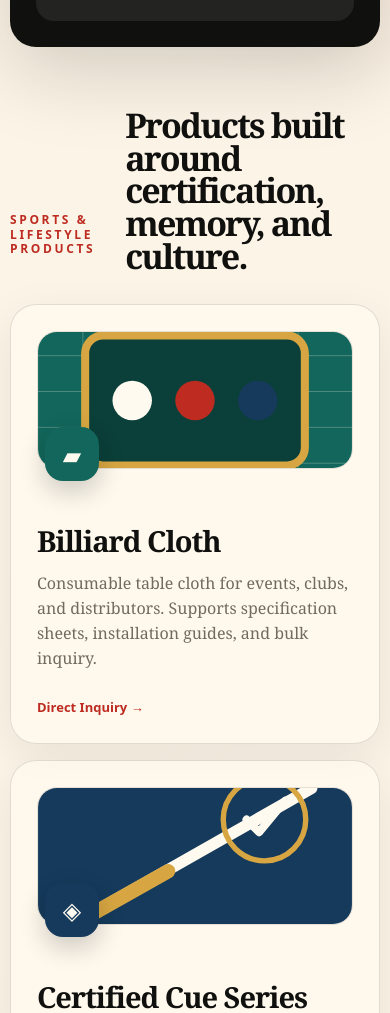
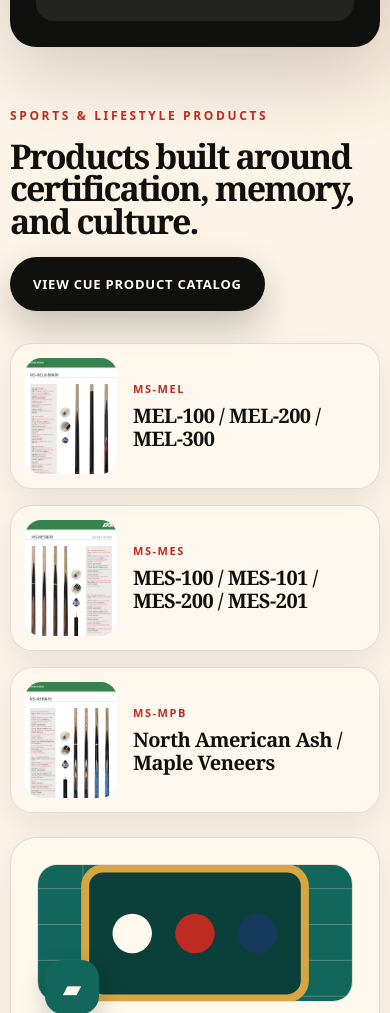
Before and after one commit to xuyongchang88/tourdeindonesia-site, a plain HTML site: page index.html in a window 390 px wide. Shown: the part 4160-5173 px from the top of the page. Drawn offline with Linux system fonts and the light colour scheme.

Commit message:
Make cue catalog visible on homepage

```diff
--- a/index.html
+++ b/index.html
@@ -28,6 +28,7 @@
       <nav class="nav" aria-label="Primary navigation">
         <a href="#events" data-i18n="nav.events">Events</a>
         <a href="#products" data-i18n="nav.products">Products</a>
+        <a href="#cue-catalog" data-i18n="nav.catalog">Catalog</a>
         <a href="#trust" data-i18n="nav.trust">Trust</a>
         <a href="#news" data-i18n="nav.news">News</a>
         <a href="#contact" data-i18n="nav.contact">Contact</a>
@@ -131,9 +132,27 @@
       </section>
 
       <section class="section products" id="products">
-        <div class="section-heading">
-          <p class="eyebrow" data-i18n="products.eyebrow">Sports & Lifestyle Products</p>
-          <h2 data-i18n="products.title">Products built around certification, memory, and culture.</h2>
+        <div class="section-heading products-heading">
+          <div>
+            <p class="eyebrow" data-i18n="products.eyebrow">Sports & Lifestyle Products</p>
+            <h2 data-i18n="products.title">Products built around certification, memory, and culture.</h2>
+          </div>
+          <a class="btn primary catalog-jump" href="#cue-catalog" data-i18n="products.catalogCta">View Cue Product Catalog</a>
+        </div>
+
+        <div class="catalog-preview" aria-label="Featured cue catalog preview">
+          <article>
+            <img src="./assets/catalog/ms-mel-01.jpg" alt="MS-MEL cue product catalog preview" loading="lazy" />
+            <div><span>MS-MEL</span><strong>MEL-100 / MEL-200 / MEL-300</strong></div>
+          </article>
+          <article>
+            <img src="./assets/catalog/ms-mes-01.jpg" alt="MS-MES cue product catalog preview" loading="lazy" />
+            <div><span>MS-MES</span><strong>MES-100 / MES-101 / MES-200 / MES-201</strong></div>
+          </article>
+          <article>
+            <img src="./assets/catalog/ms-mpb-03.jpg" alt="MS-MPB cue product catalog preview" loading="lazy" />
+            <div><span>MS-MPB</span><strong>North American Ash / Maple Veneers</strong></div>
+          </article>
         </div>
         <div class="product-grid">
           <article class="product-card cloth">
--- a/script.js
+++ b/script.js
@@ -1,6 +1,6 @@
 const translations = {
   en: {
-    'nav.events':'Events','nav.products':'Products','nav.trust':'Trust','nav.news':'News','nav.contact':'Contact',
+    'nav.events':'Events','nav.products':'Products','nav.catalog':'Catalog','nav.trust':'Trust','nav.news':'News','nav.contact':'Contact',
     'hero.eyebrow':'Jakarta based international event & product platform',
     'hero.title':'Building memorable sports events and cultural products across Indonesia.',
     'hero.text':'PT Tourdeindonesia (TDI) Health Industry connects international billiards events, road race invitationals, certified cue culture, billiard cloth supply, and commemorative lifestyle products.',
@@ -10,7 +10,7 @@ const translations = {
     'events.billiards.title':'Indonesia 9-Ball International Open & Branch Events','events.billiards.text':'Full-process planning for billiards events: venue setup, table cloth replacement, cue inspection, referee/technical team coordination, media records, and partner activation.','events.billiards.li1':'Event planning and operation','events.billiards.li2':'Official billiard cloth service','events.billiards.li3':'Cue certification and commemorative series',
     'events.road.title':'International Road Invitationals & Stage Events','events.road.text':'A professional event framework for road sports: route concept, sponsor display, participant communication, safety coordination, visual identity, and post-event media assets.','events.road.li1':'Invitation event planning','events.road.li2':'Stage and branch-event support','events.road.li3':'Sponsor and supplier entrance',
     'process.eyebrow':'Event Delivery','process.title':'From concept to event archive.','process.step1':'Event strategy & proposal','process.step2':'Venue, supplier & technical planning','process.step3':'On-site operation and media capture','process.step4':'Case archive, sponsor report & product IP',
-    'products.eyebrow':'Sports & Lifestyle Products','products.title':'Products built around certification, memory, and culture.','products.inquire':'Direct Inquiry →',
+    'products.eyebrow':'Sports & Lifestyle Products','products.title':'Products built around certification, memory, and culture.','products.catalogCta':'View Cue Product Catalog','products.inquire':'Direct Inquiry →',
     'products.cloth.title':'Billiard Cloth','products.cloth.text':'Consumable table cloth for events, clubs, and distributors. Supports specification sheets, installation guides, and bulk inquiry.',
     'products.certified.title':'Certified Cue Series','products.certified.text':'Professional cue series with inspection records, unique traceability numbers, and player/event usage stories.',
     'products.memory.title':'Commemorative Cue Series','products.memory.text':'Limited numbered cues connected with tournaments, certificates, gift boxes, and collector value.',
@@ -20,7 +20,7 @@ const translations = {
     'contact.eyebrow':'Contact TDI','contact.title':'Talk to us about events, products, dealership, or custom cultural gifts.','contact.text':'For event proposals, B2B purchasing, cue customization, and cultural product cooperation, contact the TDI team directly.','footer.back':'Back to top ↑'
   },
   id: {
-    'nav.events':'Acara','nav.products':'Produk','nav.trust':'Kepercayaan','nav.news':'Berita','nav.contact':'Kontak',
+    'nav.events':'Acara','nav.products':'Produk','nav.catalog':'Katalog','nav.trust':'Kepercayaan','nav.news':'Berita','nav.contact':'Kontak',
     'hero.eyebrow':'Platform acara internasional & produk berbasis Jakarta',
     'hero.title':'Membangun acara olahraga dan produk budaya yang berkesan di Indonesia.',
     'hero.text':'PT Tourdeindonesia (TDI) Health Industry menghubungkan acara biliar internasional, road race invitational, budaya cue bersertifikat, suplai kain meja biliar, dan produk lifestyle commemorative.',
@@ -30,7 +30,7 @@ const translations = {
     'events.billiards.title':'Indonesia 9-Ball International Open & Branch Events','events.billiards.text':'Perencanaan lengkap untuk acara biliar: setup venue, penggantian kain meja, inspeksi cue, koordinasi wasit/tim teknis, arsip media, dan aktivasi partner.','events.billiards.li1':'Perencanaan dan operasi acara','events.billiards.li2':'Layanan kain meja biliar resmi','events.billiards.li3':'Sertifikasi cue dan seri commemorative',
     'events.road.title':'International Road Invitationals & Stage Events','events.road.text':'Kerangka acara profesional untuk road sports: konsep rute, display sponsor, komunikasi peserta, koordinasi keamanan, visual identity, dan aset media pasca-acara.','events.road.li1':'Perencanaan acara invitational','events.road.li2':'Dukungan stage dan branch event','events.road.li3':'Akses sponsor dan supplier',
     'process.eyebrow':'Pelaksanaan Acara','process.title':'Dari konsep sampai arsip acara.','process.step1':'Strategi & proposal acara','process.step2':'Perencanaan venue, supplier & teknis','process.step3':'Operasi di lokasi dan dokumentasi media','process.step4':'Arsip kasus, laporan sponsor & IP produk',
-    'products.eyebrow':'Produk Olahraga & Lifestyle','products.title':'Produk berbasis sertifikasi, memori, dan budaya.','products.inquire':'Konsultasi Langsung →',
+    'products.eyebrow':'Produk Olahraga & Lifestyle','products.title':'Produk berbasis sertifikasi, memori, dan budaya.','products.catalogCta':'Lihat Katalog Cue','products.inquire':'Konsultasi Langsung →',
     'products.cloth.title':'Kain Meja Biliar','products.cloth.text':'Kain meja consumable untuk acara, klub, dan distributor. Mendukung specification sheet, panduan instalasi, dan inquiry grosir.',
     'products.certified.title':'Seri Cue Bersertifikat','products.certified.text':'Seri cue profesional dengan catatan inspeksi, nomor traceability unik, dan cerita penggunaan oleh pemain/acara.',
     'products.memory.title':'Seri Cue Commemorative','products.memory.text':'Cue limited numbered yang terhubung dengan turnamen, sertifikat, gift box, dan nilai koleksi.',
@@ -40,12 +40,12 @@ const translations = {
     'contact.eyebrow':'Kontak TDI','contact.title':'Diskusikan acara, produk, dealership, atau custom cultural gifts.','contact.text':'Untuk proposal acara, pembelian B2B, kustomisasi cue, dan kerja sama produk budaya, hubungi tim TDI langsung.','footer.back':'Kembali ke atas ↑'
   },
   zh: {
-    'nav.events':'赛事服务','nav.products':'产品','nav.trust':'信任体系','nav.news':'新闻案例','nav.contact':'联系',
+    'nav.events':'赛事服务','nav.products':'产品','nav.catalog':'产品目录','nav.trust':'信任体系','nav.news':'新闻案例','nav.contact':'联系',
     'hero.eyebrow':'雅加达国际赛事与产品平台','hero.title':'打造覆盖印尼的国际体育赛事与文化产品。','hero.text':'PT Tourdeindonesia (TDI) Health Industry 连接国际九球赛事、公路邀请赛、认证球杆文化、台尼供应，以及赛事纪念生活文创产品。','hero.cta1':'获取赛事方案','hero.cta2':'查看产品','hero.stat1':'公开赛与分站赛','hero.stat2':'邀请赛与赛段','hero.stat3':'认证与纪念产品',
     'about.eyebrow':'网站定位','about.title':'一个官网，两条主线：赛事服务 + 品牌产品。','about.text':'网站面向赞助商、赛事合作方、运动员、经销商和文化产品买家，展示 TDI 的国际赛事运营能力，以及把赛事 IP 转化为认证、纪念、文化产品的能力。',
     'events.eyebrow':'赛事服务','events.title':'可复制输出的国际赛事服务包。','events.billiards.title':'环印尼九球国际公开赛及分站赛','events.billiards.text':'提供桌球赛事全流程策划：场地搭建、台尼更换、球杆检测、裁判/技术团队协调、媒体记录和合作方曝光。','events.billiards.li1':'赛事策划与执行','events.billiards.li2':'官方台尼服务','events.billiards.li3':'球杆认证与纪念系列','events.road.title':'国际公路邀请赛及分站赛','events.road.text':'面向公路运动的专业赛事框架：路线概念、赞助商展示、参赛者沟通、安全协调、视觉识别和赛后媒体资产。','events.road.li1':'邀请赛策划','events.road.li2':'赛段与分站赛支持','events.road.li3':'赞助商与供应商入口',
     'process.eyebrow':'赛事交付','process.title':'从概念到赛事档案。','process.step1':'赛事策略与方案','process.step2':'场地、供应商与技术规划','process.step3':'现场执行与媒体记录','process.step4':'案例归档、赞助报告与产品 IP',
-    'products.eyebrow':'体育及生活用品','products.title':'围绕认证、纪念和文化打造产品。','products.inquire':'直接咨询 →','products.cloth.title':'台尼','products.cloth.text':'面向赛事、俱乐部和经销商的消耗型台尼，可提供规格书、铺设指南和批量采购咨询。','products.certified.title':'认证球杆系列','products.certified.text':'专业比赛级球杆，展示检测记录、唯一追溯编号，以及球员/赛事使用故事。','products.memory.title':'纪念球杆系列','products.memory.text':'与赛事绑定的限量编号球杆，配套收藏证书、礼盒包装和纪念价值。','products.culture.title':'文化生活用品','products.culture.text':'赛事 IP 与文化文创产品，包括花盆等纪念型生活用品和礼品。',
+    'products.eyebrow':'体育及生活用品','products.title':'围绕认证、纪念和文化打造产品。','products.catalogCta':'查看球杆产品目录','products.inquire':'直接咨询 →','products.cloth.title':'台尼','products.cloth.text':'面向赛事、俱乐部和经销商的消耗型台尼，可提供规格书、铺设指南和批量采购咨询。','products.certified.title':'认证球杆系列','products.certified.text':'专业比赛级球杆，展示检测记录、唯一追溯编号，以及球员/赛事使用故事。','products.memory.title':'纪念球杆系列','products.memory.text':'与赛事绑定的限量编号球杆，配套收藏证书、礼盒包装和纪念价值。','products.culture.title':'文化生活用品','products.culture.text':'赛事 IP 与文化文创产品，包括花盆等纪念型生活用品和礼品。',
     'trust.eyebrow':'信任体系','trust.title':'给合作方看的不是口号，而是证据。','trust.item1.title':'赛事档案','trust.item1.text':'按年份、地点、规模、媒体、合作方和分站赛记录归档。','trust.item2.title':'认证展示','trust.item2.text':'球杆证书、检测记录截图和可追溯序列号。','trust.item3.title':'合作入口','trust.item3.text':'赞助商、经销商、供应商和赛事联合主办咨询路径。',
     'news.eyebrow':'新闻与案例库','news.title':'为后续运营预留内容结构。','news.item1.title':'赛事实况报告','news.item1.text':'每场赛事后发布图片、视频、球员亮点、赞助曝光和赛果。','news.item2.title':'球杆与工艺故事','news.item2.text':'展示球杆材料、文化纹样、限量编号、包装和定制案例。','news.item3.title':'经销商动态','news.item3.text':'发布产品批次、技术文档、价目表权限和合作政策。',
     'contact.eyebrow':'联系 TDI','contact.title':'咨询赛事、产品、经销合作或文化礼品定制。','contact.text':'赛事方案、B2B采购、球杆定制和文化产品合作，请直接联系 TDI 团队。','footer.back':'返回顶部 ↑'
--- a/styles.css
+++ b/styles.css
@@ -470,3 +470,54 @@ body::before {
 }
 @media (max-width: 980px) { .catalog-grid { grid-template-columns: repeat(2, 1fr); } }
 @media (max-width: 640px) { .catalog-grid { grid-template-columns: 1fr; } }
+
+/* Visible catalog entry near top */
+.products-heading { align-items: center; }
+.catalog-jump { flex: 0 0 auto; white-space: nowrap; }
+.catalog-preview {
+  display: grid;
+  grid-template-columns: repeat(3, 1fr);
+  gap: 16px;
+  margin: 0 0 24px;
+}
+.catalog-preview article {
+  display: grid;
+  grid-template-columns: 110px 1fr;
+  gap: 16px;
+  align-items: center;
+  padding: 14px;
+  border-radius: 22px;
+  border: 1px solid rgba(16,16,15,.12);
+  background: rgba(255,250,240,.74);
+  box-shadow: 0 12px 34px rgba(16,16,15,.08);
+}
+.catalog-preview img {
+  width: 110px;
+  height: 138px;
+  object-fit: cover;
+  object-position: top center;
+  border-radius: 16px;
+  background: #fff;
+}
+.catalog-preview span {
+  display: block;
+  color: var(--red);
+  font: 900 11px/1 ui-sans-serif, system-ui, sans-serif;
+  letter-spacing: .14em;
+  margin-bottom: 10px;
+}
+.catalog-preview strong {
+  display: block;
+  font-size: 20px;
+  line-height: 1.15;
+  letter-spacing: -.025em;
+}
+@media (max-width: 980px) {
+  .products-heading { display: block; }
+  .catalog-jump { margin-top: 20px; }
+  .catalog-preview { grid-template-columns: 1fr; }
+}
+@media (max-width: 640px) {
+  .catalog-preview article { grid-template-columns: 92px 1fr; }
+  .catalog-preview img { width: 92px; height: 116px; }
+}
```
